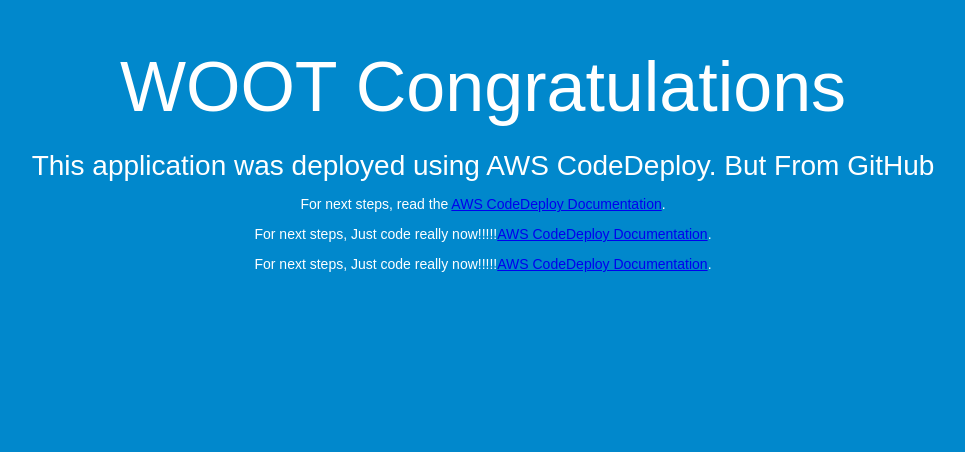
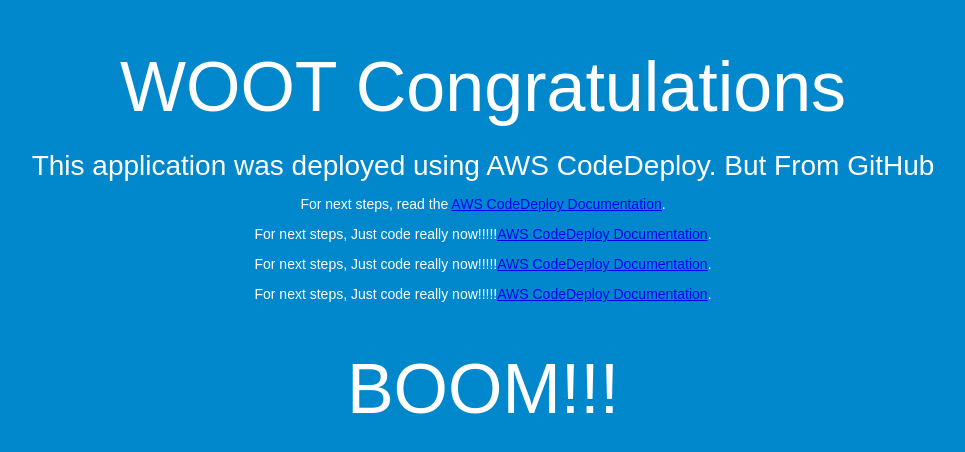
Before and after one commit to v3ngence/CodeDeploySample, a plain HTML site: page index.html in a window 1280 px wide. Shown: the whole page, without its empty margins (157-1122 px from the left). Drawn offline with Linux system fonts and the light colour scheme.

Commit message:
Update index.html
boom

```diff
--- a/index.html
+++ b/index.html
@@ -31,6 +31,8 @@
     <p>For next steps, read the <a href="http://aws.amazon.com/documentation/codedeploy">AWS CodeDeploy Documentation</a>.</p>
     <p>For next steps, Just code really now!!!!!<a href="http://aws.amazon.com/documentation/codedeploy">AWS CodeDeploy Documentation</a>.</p>
     <p>For next steps, Just code really now!!!!!<a href="http://aws.amazon.com/documentation/codedeploy">AWS CodeDeploy Documentation</a>.</p>
+    <p>For next steps, Just code really now!!!!!<a href="http://aws.amazon.com/documentation/codedeploy">AWS CodeDeploy Documentation</a>.</p>
+    <h1>BOOM!!!</h1>
   </div>
 </body>
 </html>
```
